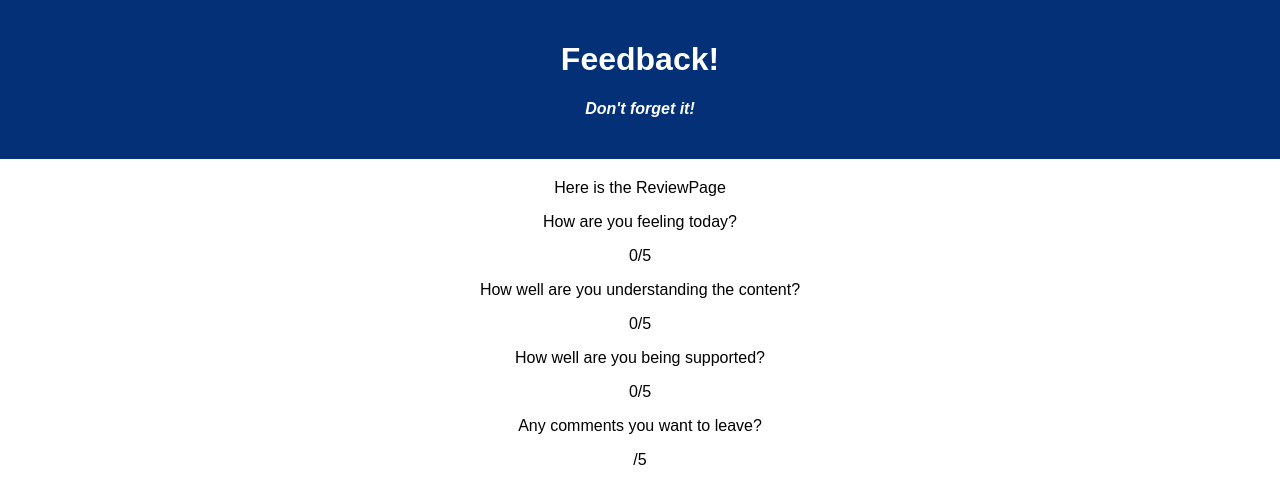
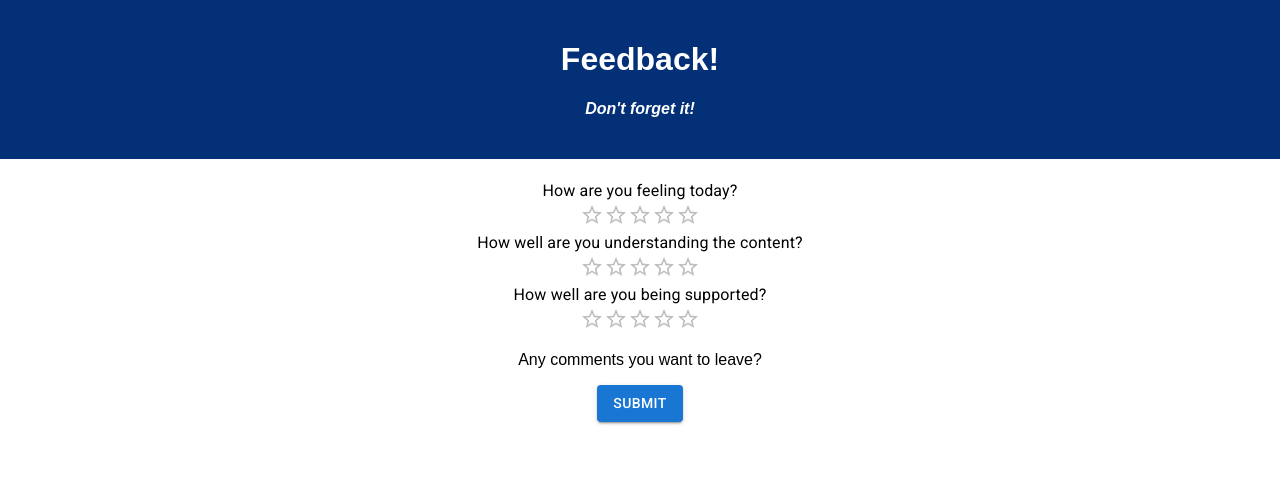
Before and after one commit to winklockm/weekend-redux-feedback-loop, a React (Create React App) app: page /#/Review in a window 1280 px wide. Shown: the top 504 px of the page. Built offline with nearby package versions, Linux system fonts and the light colour scheme.

Commit message:
button tolead to confirmation page

```diff
--- a/src/components/ReviewPage/ReviewPage.jsx
+++ b/src/components/ReviewPage/ReviewPage.jsx
@@ -1,6 +1,10 @@
 import {useState} from 'react';
 import {useSelector} from 'react-redux';
 import { useHistory } from 'react-router-dom';
+import Rating from '@mui/material/Rating';
+import Typography from '@mui/material/Typography';
+import Button from '@mui/material/Button';
+
 
 function ReviewPage() {
     const history = useHistory();
@@ -10,7 +14,7 @@ function ReviewPage() {
     const support = useSelector(store => store.supportReducer);
     const comments = useSelector(store => store.commentReducer);
 
-    console.log(`feeling: ${feeling}, understanding: ${understanding}, support: ${support}, comments: ${comments}`);
+    // console.log(`feeling: ${feeling}, understanding: ${understanding}, support: ${support}, comments: ${comments}`);
     const [responses, setResponses] = useState({
             feeling,
             understanding,
@@ -18,17 +22,28 @@ function ReviewPage() {
             comments
     })
 
+    const handleNext = event => {
+        event.preventDefault();
+
+        // TODO: POST TO DATABASE
+        history.push("/Confirm")
+    }
+
     return (
         <>
-        <p>Here is the ReviewPage</p>
-        <p>How are you feeling today?</p>
-        <p>{responses.feeling}/5</p>
-        <p>How well are you understanding the content?</p>
-        <p>{responses.understanding}/5</p>
-        <p>How well are you being supported?</p>
-        <p>{responses.support}/5</p>
+        <Typography component="legend">How are you feeling today?</Typography>
+        <Rating name="read-only" value={responses.feeling} readOnly />
+
+        <Typography component="legend">How well are you understanding the content?</Typography>
+        <Rating name="read-only" value={responses.understanding} readOnly />
+
+        <Typography component="legend">How well are you being supported?</Typography>
+        <Rating name="read-only" value={responses.support} readOnly />
+
         <p>Any comments you want to leave?</p>
-        <p>{responses.comments}/5</p>
+        <p>{responses.comments}</p>
+
+        <Button onClick={handleNext} variant="contained">Submit</Button>
         </>
     )
 }
```
